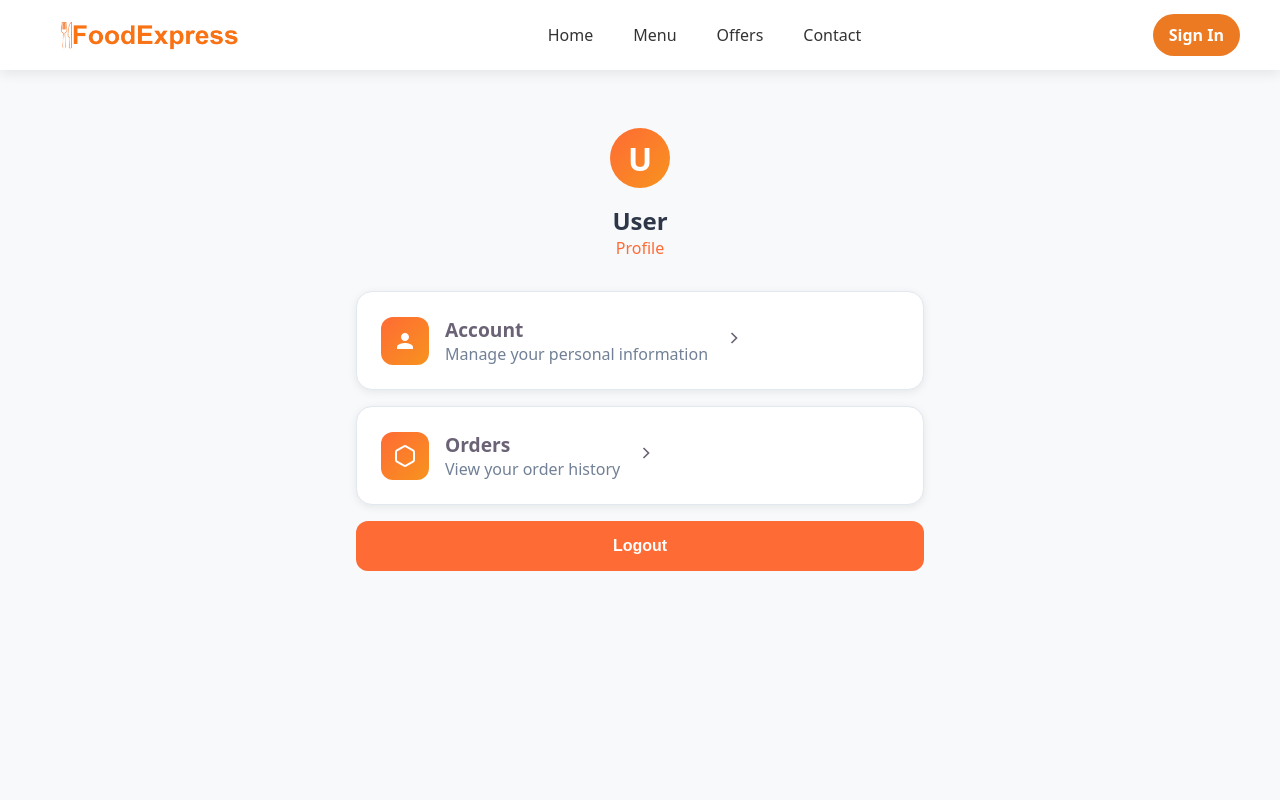
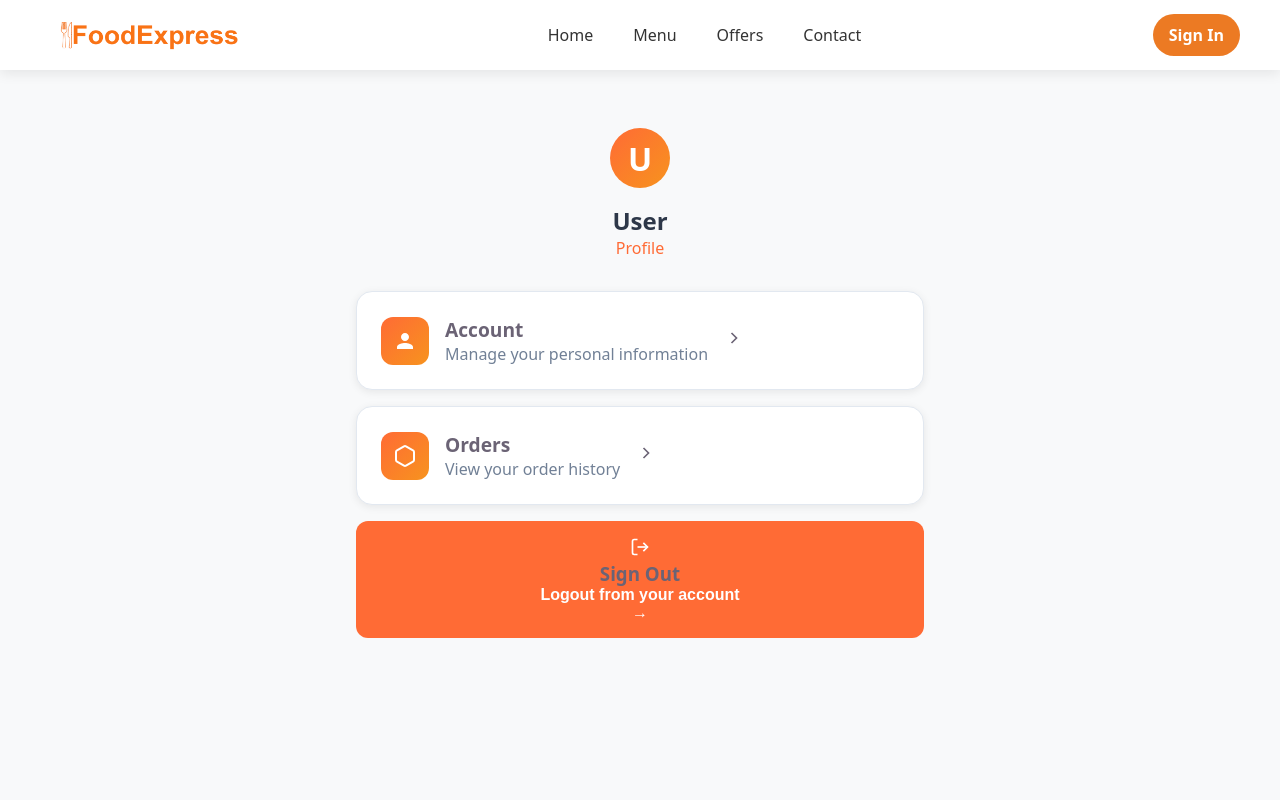
Before and after one commit to amine-essafil/restaurant-app, a React (Vite) app: page /profile in a window 1280 px wide. Shown: the top 800 px of the page. Built offline with nearby package versions, Linux system fonts and the light colour scheme; no server answers.

Commit message:
feat(profile): redesign logout section

```diff
--- a/src/pages/Profile/ProfileMain.jsx
+++ b/src/pages/Profile/ProfileMain.jsx
@@ -156,12 +156,22 @@ const ProfileMain = () => {
 
        {/* Logout Hub Section */}
 
-        <button
-          className="logout-hub-btn"
-          onClick={handleLogout}
-        >
-          Logout
+      <div className="logout-hub-section">
+        <button className="logout-hub-btn" onClick={handleLogout}>
+          <div className="logout-hub-icon">
+            <LogoutIcon />
+          </div>
+
+          <div className="logout-hub-content">
+            <h3 className="logout-hub-title">Sign Out</h3>
+            <p className="logout-hub-subtitle">
+              Logout from your account
+            </p>
+          </div>
+
+          <div className="logout-hub-arrow">→</div>
         </button>
+      </div>
         </div>
       </div>
     </div>
```
